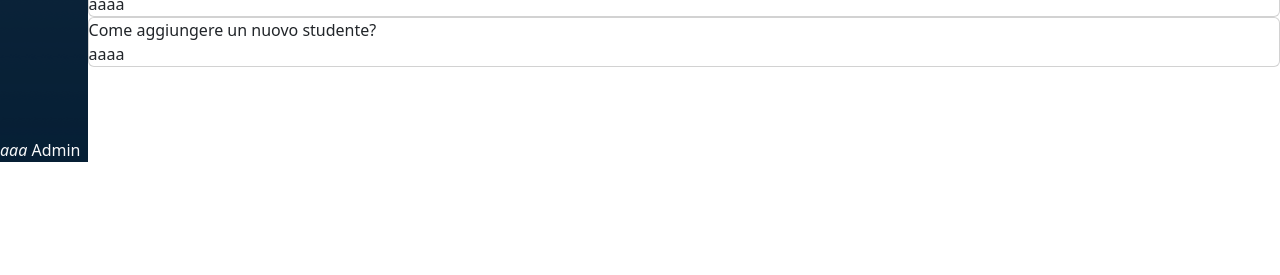
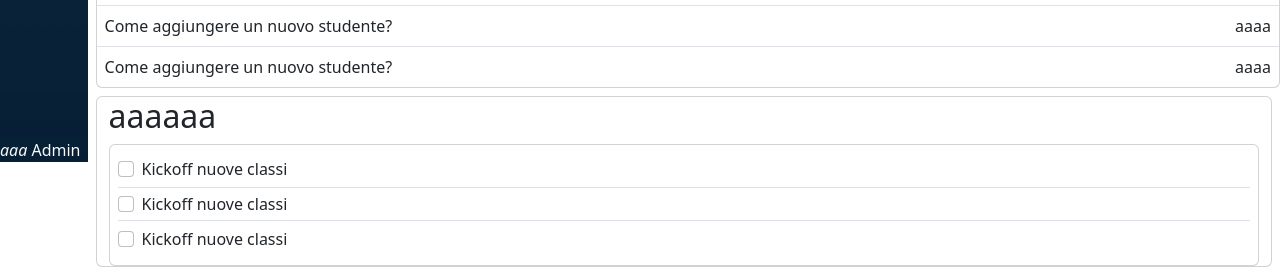
Before and after one commit to Al-Giovinetti/html-css-bootstrap-dashboard, a plain HTML site: page index.html in a window 1280 px wide. Shown: the part 638-913 px from the top of the page. Before the commit the page ends 800 px from the top, so only its background shows below. Drawn offline with nearby package versions, Linux system fonts and the light colour scheme.

Commit message:
Aggiunta struttura sezione TOdo

```diff
--- a/index.html
+++ b/index.html
@@ -169,9 +169,11 @@
                     </div>
                 </section>
                 <!-- Sezione F.A.Q. -->
-                <section>
+                <section class="card ms-2">
+                    <h2 class="ps-2">aaaaaaa</h2>
+                    <div class="border-top">
                         <!-- Domanda1 -->
-                    <div class="d-flex justify-content-between card" data-bs-toggle="collapse" data-bs-target="#collapse1" aria-expanded="false" aria-controls="collapseWidthExample">
+                        <div class="d-flex justify-content-between border-bottom p-2" data-bs-toggle="collapse" data-bs-target="#collapse1" aria-expanded="false" aria-controls="collapseWidthExample">
                             <span>Come aggiungere un nuovo studente?</span>
                             <span>aaaa</span>
                         </div>
@@ -181,7 +183,7 @@
                             </div>
                         </div>
                         <!-- Domada 2 -->
-                    <div class="d-flex justify-content-between card" data-bs-toggle="collapse" data-bs-target="#collapse2" aria-expanded="false" aria-controls="collapseWidthExample">
+                        <div class="d-flex justify-content-between border-bottom p-2" data-bs-toggle="collapse" data-bs-target="#collapse2" aria-expanded="false" aria-controls="collapseWidthExample">
                             <span>Come aggiungere un nuovo studente?</span>
                             <span>aaaa</span>
                         </div>
@@ -191,7 +193,7 @@
                             </div>
                         </div>
                         <!-- Domada 3 -->
-                    <div class="d-flex justify-content-between card" data-bs-toggle="collapse" data-bs-target="#collapse3" aria-expanded="false" aria-controls="collapseWidthExample">
+                        <div class="d-flex justify-content-between p-2" data-bs-toggle="collapse" data-bs-target="#collapse3" aria-expanded="false" aria-controls="collapseWidthExample">
                             <span>Come aggiungere un nuovo studente?</span>
                             <span>aaaa</span>
                         </div>
@@ -200,8 +202,33 @@
                             This is some placeholder content for a horizontal collapse. It's hidden by default and shown when triggered.
                             </div>
                         </div>
-
-
+                    </div>
+                </section>
+                <!-- Sezione Todo -->
+                <section class="p-2">
+                    <div class="container-fluid card">
+                        <h2>aaaaaa</h2>
+                        <div class="card p-2">
+                            <div class="form-check py-1">
+                                <input class="form-check-input" type="checkbox" value="" id="flexCheckDefault">
+                                <label class="form-check-label" for="flexCheckDefault">
+                                    Kickoff nuove classi
+                                </label>
+                            </div>
+                            <div class="form-check border-bottom border-top py-1">
+                                <input class="form-check-input" type="checkbox" value="" id="flexCheckDefault">
+                                <label class="form-check-label" for="flexCheckDefault">
+                                    Kickoff nuove classi
+                                </label>
+                            </div>
+                            <div class="form-check py-1">
+                                <input class="form-check-input" type="checkbox" value="" id="flexCheckDefault">
+                                <label class="form-check-label" for="flexCheckDefault">
+                                    Kickoff nuove classi
+                                </label>
+                            </div>
+                        </div>
+                    </div>
                 </section>
             </div>
         </div>
```
Lines whose indentation alone changed are shown as unchanged.
